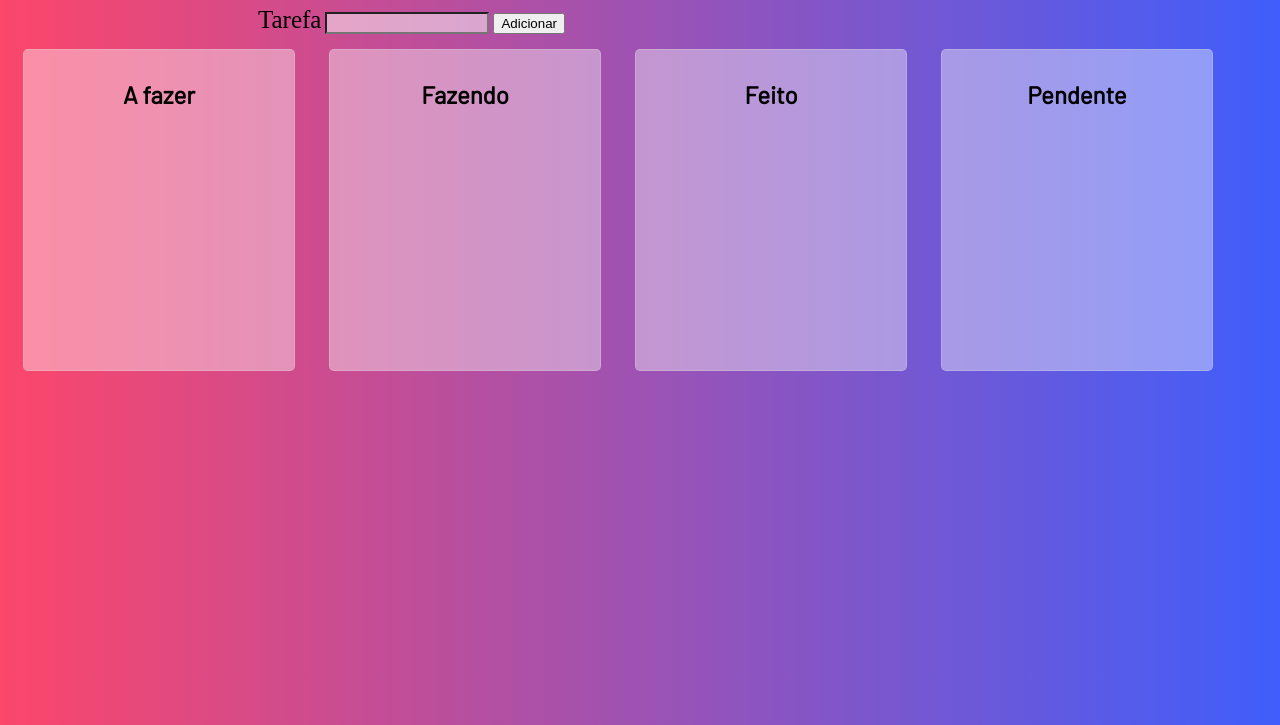
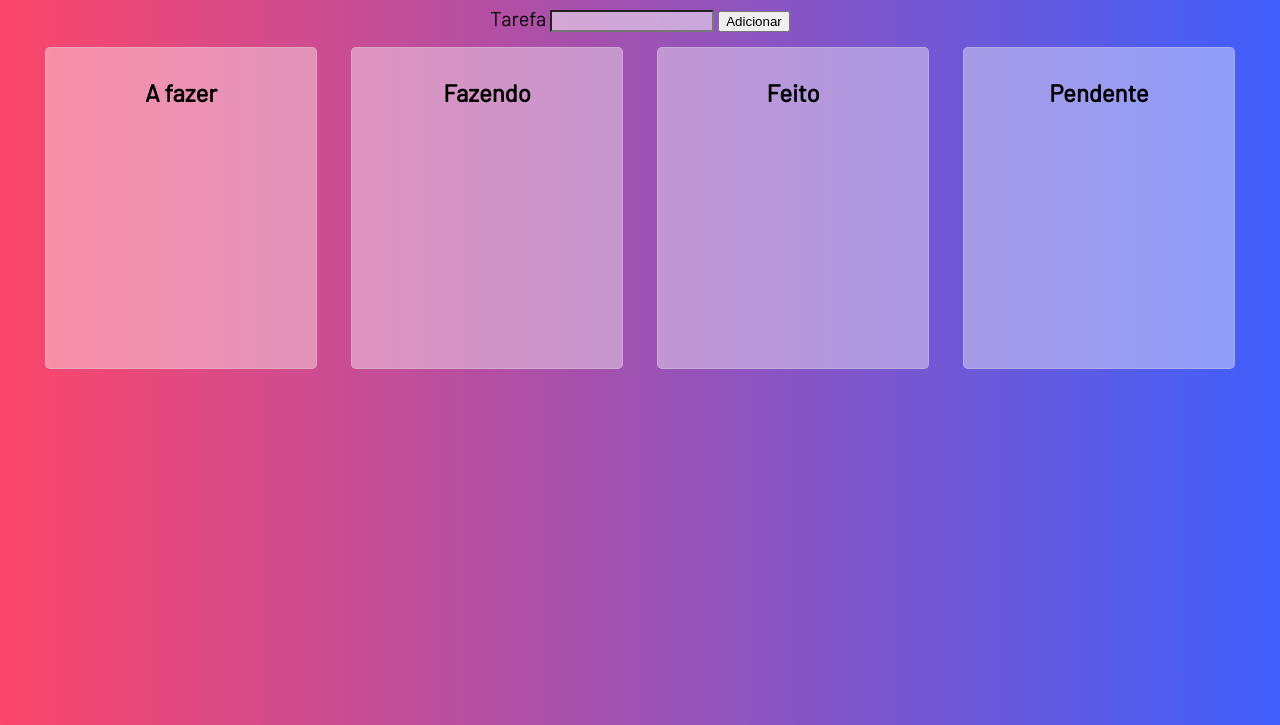
Before and after one commit to laurajhagsuUGAVGHA/drag, a plain HTML site: page trello/index.html in a window 1280 px wide. Shown: the part 75-800 px from the top of the page. Drawn offline with Linux system fonts and the light colour scheme.

Commit message:
mudanças

```diff
--- a/trello/style.css
+++ b/trello/style.css
@@ -5,22 +5,23 @@
 
 body{
     background: linear-gradient(90deg, #FC466B 0%, #3F5EFB 100%);
-
+    align-items: center;
+    justify-content: center;
+    text-align: center;
 height: 725px
 
 }
 
-#nova-tarefa{
+input{
     font-family: Barlow;
     background-color: #ffffff7e;
 }
-.tarefa{
-    font-size:  25px;
 
-    margin-left: 250px;
+#adicionar-tarefa{
+font-family: Barlow;
+font-size: 20px;
+
 }
-
-
 .coluna{
     background-color: rgba(254, 254, 254, 0.395);
     border: 1px solid #dddddd46;
```
